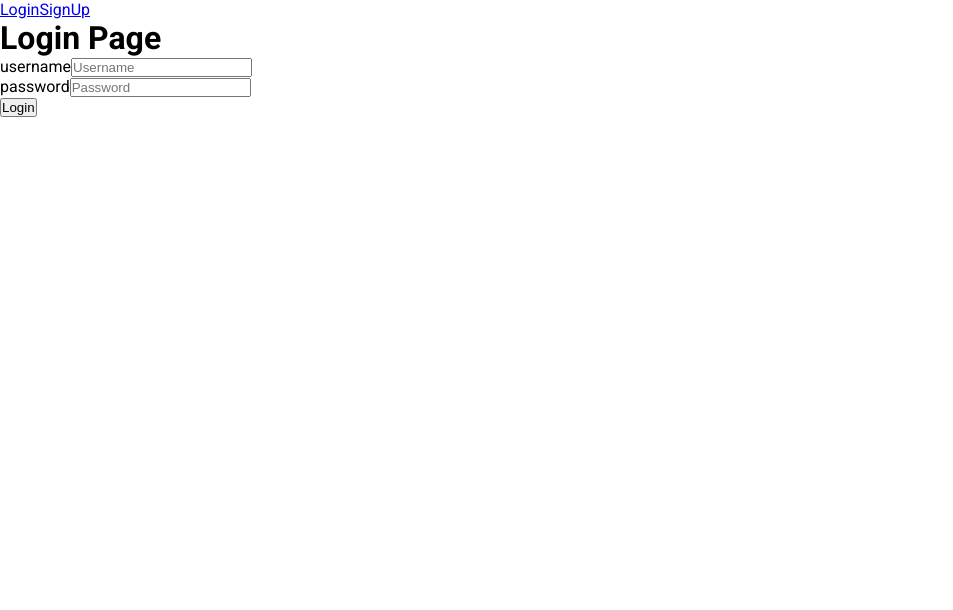
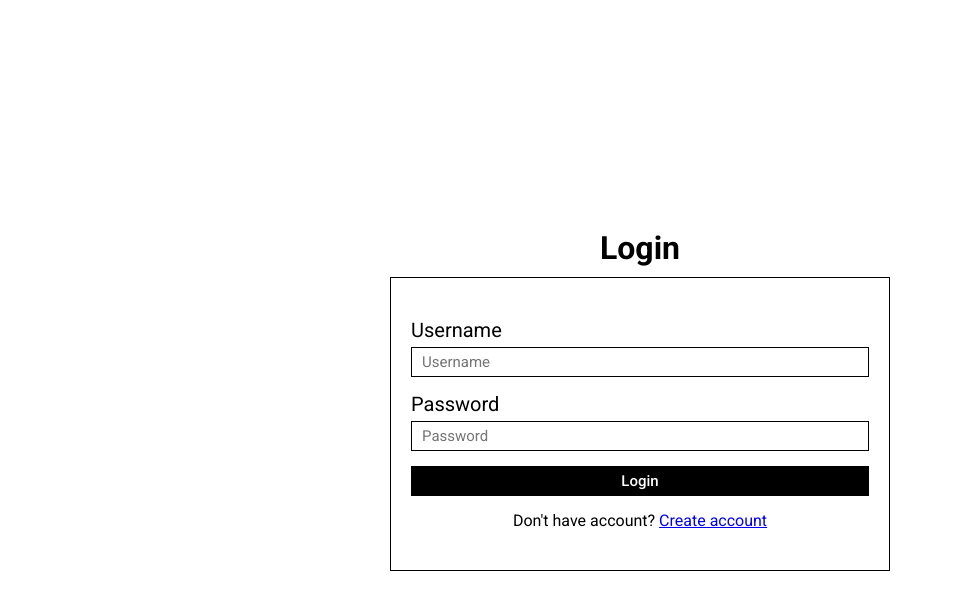
Before and after one commit to WillBarrent/messaging-app, a React (Vite) app in the folder frontend/: page /login in a window 1280 px wide. Shown: the top 610 px of the page, without its empty margins (0-953 px from the left). Built offline with nearby package versions, Linux system fonts and the light colour scheme.

Commit message:
Style login and sign up pages

```diff
--- a/frontend/src/App.tsx
+++ b/frontend/src/App.tsx
@@ -1,4 +1,4 @@
-import { Link, Route, Routes, useMatch } from "react-router";
+import { Route, Routes, useMatch } from "react-router";
 import Login from "./Pages/Login";
 import SignUp from "./Pages/SignUp";
 import React, { useContext, useEffect, useState } from "react";
@@ -59,21 +59,6 @@ const App = () => {
   };
 
   return (
-    <div>
-      <div>
-        {user ? (
-          <div>
-            <Link to={"/"}>Chats</Link>
-            <button onClick={onLogout}>logout</button>
-          </div>
-        ) : null}
-        {!user ? (
-          <>
-            <Link to={"/login"}>Login</Link>
-            <Link to={"/sign-up"}>SignUp</Link>
-          </>
-        ) : null}
-      </div>
     <Routes>
       <Route index path="/" element={<ChatList users={users} />} />
       <Route
@@ -83,7 +68,6 @@ const App = () => {
       <Route path="login" element={<Login />} />
       <Route path="sign-up" element={<SignUp />} />
     </Routes>
-    </div>
   );
 };
 
--- a/frontend/src/Pages/Login.tsx
+++ b/frontend/src/Pages/Login.tsx
@@ -1,5 +1,69 @@
 import React, { useContext, useState } from "react";
-import UserContext, { type UserContextType } from "../UserContext";
+import styled from "styled-components";
+import UserContext from "../UserContext";
+import type { UserContextType } from "../types";
+import { Link } from "react-router";
+
+const Wrapper = styled.div`
+  height: 100vh;
+`;
+
+const Layout = styled.div`
+  height: 100%;
+  display: flex;
+  flex-direction: column;
+  align-items: center;
+  justify-content: center;
+`;
+
+const Title = styled.h1`
+  margin-bottom: 10px;
+`;
+
+const LoginForm = styled.form`
+  border: 1px solid black;
+  width: 500px;
+  padding: 40px 20px;
+
+  display: flex;
+  flex-direction: column;
+  gap: 15px;
+`;
+
+const Label = styled.label`
+  display: flex;
+  gap: 5px;
+  flex-direction: column;
+  font-size: 20px;
+`;
+
+const Input = styled.input`
+  font-family: inherit;
+  font-size: 15px;
+  outline: none;
+  border: 1px solid black;
+  padding: 5px 10px;
+`;
+
+const Button = styled.button`
+  font-family: inherit;
+  font-size: 15px;
+  font-weight: 500;
+  outline: none;
+  border: 1px solid black;
+  padding: 5px 10px;
+  background-color: #000;
+  color: #fff;
+  cursor: pointer;
+
+  &:hover {
+    background-color: #282828;
+  }
+`;
+
+const Paragraph = styled.p`
+  text-align: center;
+`;
 
 const Login = () => {
   const [username, setUsername] = useState<string>("");
@@ -33,13 +97,13 @@ const Login = () => {
   };
 
   return (
-    <div>
-      <h1>Login Page</h1>
-      <form onSubmit={onSubmit}>
-        <div>
-          <label>
-            username
-            <input
+    <Wrapper>
+      <Layout>
+        <Title>Login</Title>
+        <LoginForm onSubmit={onSubmit}>
+          <Label>
+            Username
+            <Input
               type="text"
               placeholder="Username"
               value={username}
@@ -47,12 +111,10 @@ const Login = () => {
                 setUsername(e.target.value);
               }}
             />
-          </label>
-        </div>
-        <div>
-          <label>
-            password
-            <input
+          </Label>
+          <Label>
+            Password
+            <Input
               type="password"
               placeholder="Password"
               value={password}
@@ -60,11 +122,14 @@ const Login = () => {
                 setPassword(e.target.value);
               }}
             />
-          </label>
-        </div>
-        <button type="submit">Login</button>
-      </form>
-    </div>
+          </Label>
+          <Button type="submit">Login</Button>
+          <Paragraph>
+            Don't have account? <Link to={"/sign-up"}>Create account</Link>
+          </Paragraph>
+        </LoginForm>
+      </Layout>
+    </Wrapper>
   );
 };
 
--- a/frontend/src/Pages/SignUp.tsx
+++ b/frontend/src/Pages/SignUp.tsx
@@ -1,5 +1,67 @@
 import React, { useState } from "react";
-import { useNavigate } from "react-router";
+import { Link, useNavigate } from "react-router";
+import styled from "styled-components";
+
+const Wrapper = styled.div`
+  height: 100vh;
+`;
+
+const Layout = styled.div`
+  height: 100%;
+  display: flex;
+  flex-direction: column;
+  align-items: center;
+  justify-content: center;
+`;
+
+const Title = styled.h1`
+  margin-bottom: 10px;
+`;
+
+const SignUpForm = styled.form`
+  border: 1px solid black;
+  width: 500px;
+  padding: 40px 20px;
+
+  display: flex;
+  flex-direction: column;
+  gap: 15px;
+`;
+
+const Label = styled.label`
+  display: flex;
+  gap: 5px;
+  flex-direction: column;
+  font-size: 20px;
+`;
+
+const Input = styled.input`
+  font-family: inherit;
+  font-size: 15px;
+  outline: none;
+  border: 1px solid black;
+  padding: 5px 10px;
+`;
+
+const Button = styled.button`
+  font-family: inherit;
+  font-size: 15px;
+  font-weight: 500;
+  outline: none;
+  border: 1px solid black;
+  padding: 5px 10px;
+  background-color: #000;
+  color: #fff;
+  cursor: pointer;
+
+  &:hover {
+    background-color: #282828;
+  }
+`;
+
+const Paragraph = styled.p`
+  text-align: center;
+`;
 
 const SignUp = () => {
   const [username, setUsername] = useState<string>("");
@@ -25,13 +87,13 @@ const SignUp = () => {
   };
 
   return (
-    <div>
-      <h1>SignUp Page</h1>
-      <form onSubmit={onSubmit}>
-        <div>
-          <label>
-            username
-            <input
+    <Wrapper>
+      <Layout>
+        <Title>Create Account</Title>
+        <SignUpForm onSubmit={onSubmit}>
+          <Label>
+            Username
+            <Input
               type="text"
               placeholder="Username"
               value={username}
@@ -39,12 +101,10 @@ const SignUp = () => {
                 setUsername(e.target.value);
               }}
             />
-          </label>
-        </div>
-        <div>
-          <label>
-            password
-            <input
+          </Label>
+          <Label>
+            Password
+            <Input
               type="password"
               placeholder="Password"
               value={password}
@@ -52,11 +112,14 @@ const SignUp = () => {
                 setPassword(e.target.value);
               }}
             />
-          </label>
-        </div>
-        <button type="submit">Sign Up</button>
-      </form>
-    </div>
+          </Label>
+          <Button type="submit">Sign Up</Button>
+          <Paragraph>
+            Have an account? <Link to={"/login"}>Login</Link>
+          </Paragraph>
+        </SignUpForm>
+      </Layout>
+    </Wrapper>
   );
 };
 
```
Lines whose indentation alone changed are shown as unchanged.
